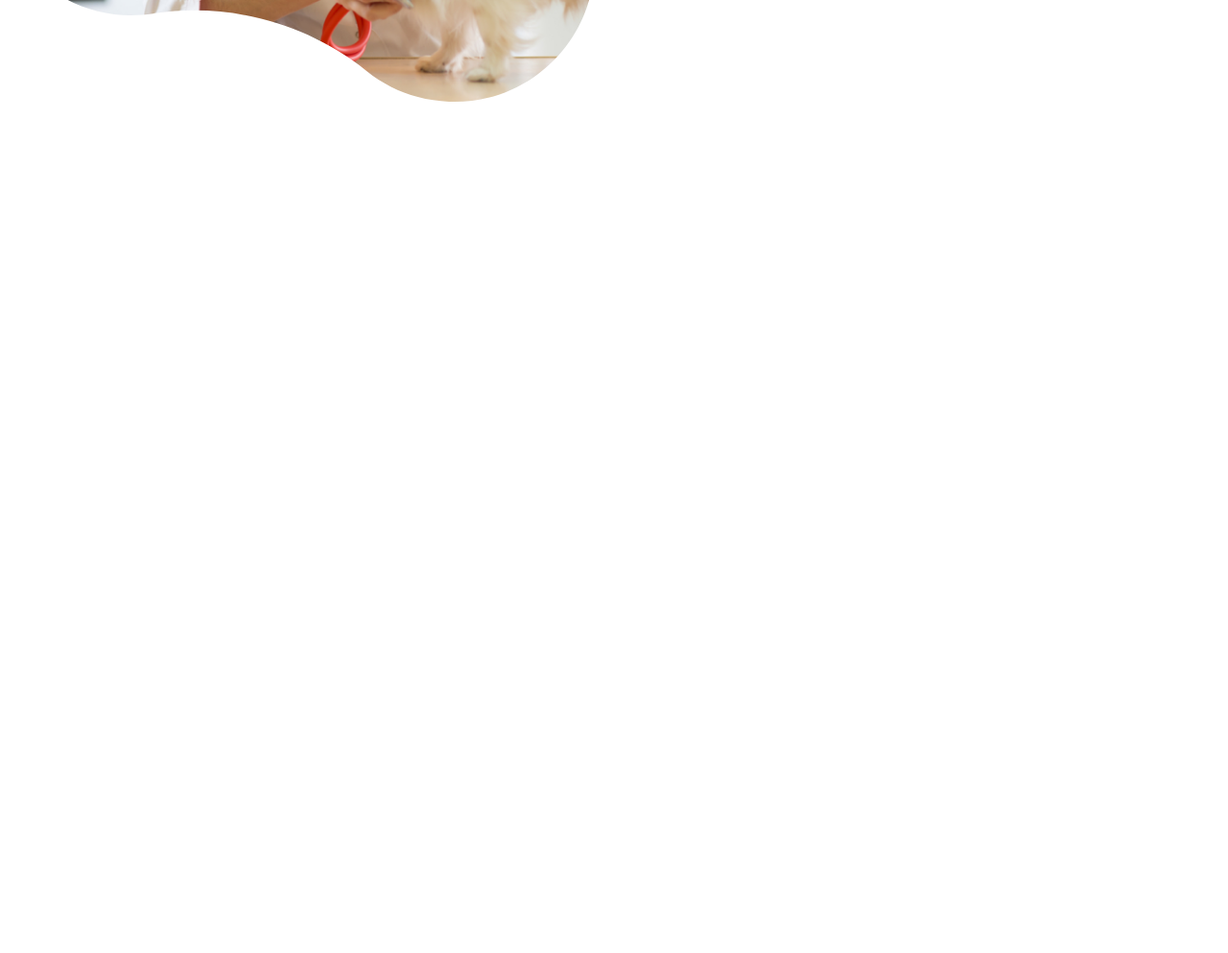
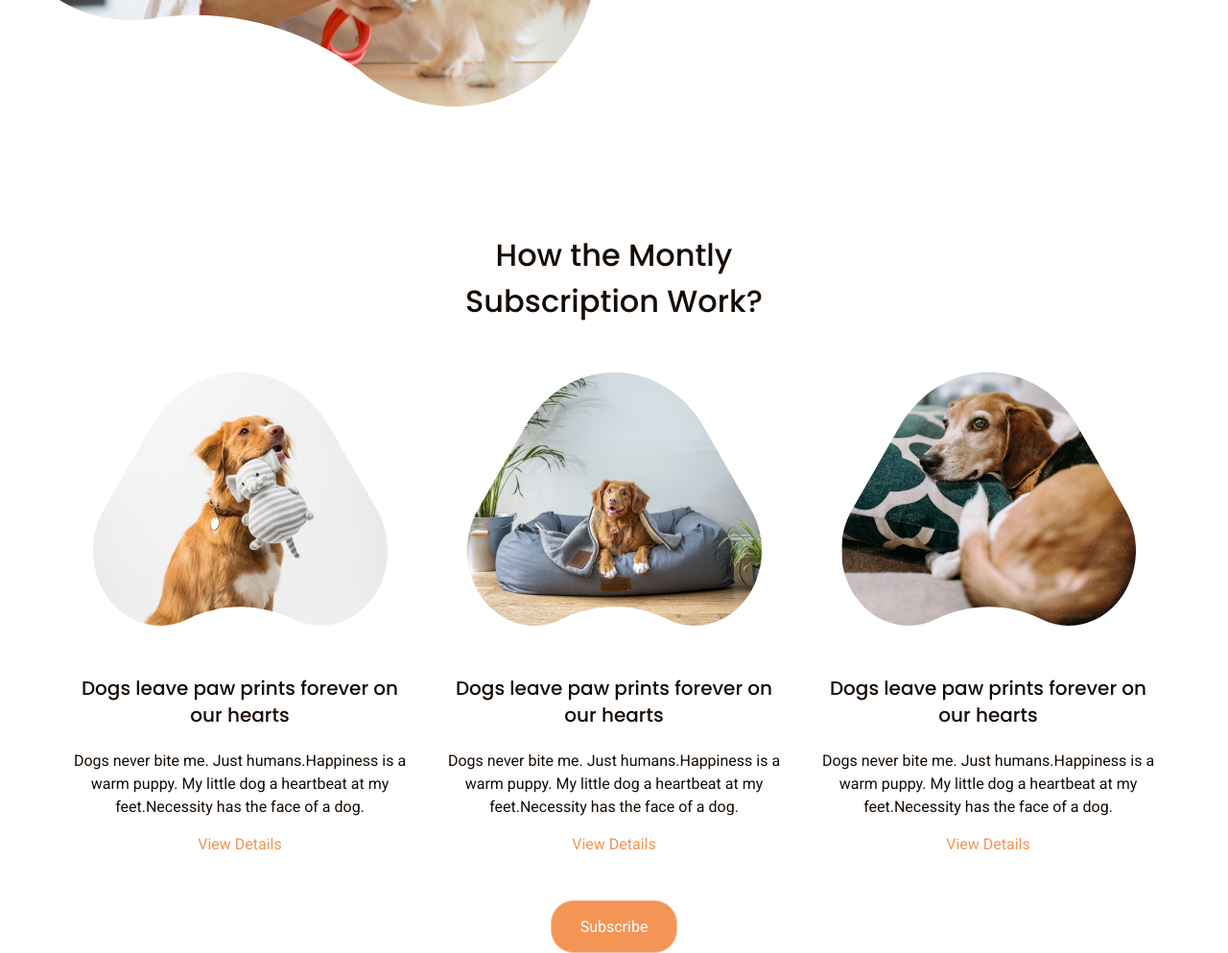
Before and after one commit to heywhyyou/dog-product, a website: page index.html in a window 1280 px wide. Shown: the part 2823-3816 px from the top of the page at 96% size. Before the commit the page ends 3060 px from the top, so only its background shows below. Drawn offline with Linux system fonts and the light colour scheme.

Commit message:
feat: add subscription section

```diff
--- a/index.html
+++ b/index.html
@@ -230,7 +230,7 @@
                 <button class="btn btn-primary btn-big-br">
                   Appointment Now
                 </button>
-                <button class="btn btn-transparent btn-full-br">
+                <button class="btn btn-transparent btn-big-br">
                   See Details
                 </button>
               </div>
@@ -239,6 +239,68 @@
           <div class="care__details"></div>
         </div>
       </section>
+
+      <section class="subscription">
+        <div class="container">
+          <h2 class="subscription__heading">
+            How the Montly <br />
+            Subscription Work?
+          </h2>
+          <div class="subscription__grid">
+            <div class="subscription__card">
+              <img
+                src="img/dog-1.png"
+                alt="A dog"
+                class="subscription__image"
+              />
+              <h3 class="subscription__title">
+                Dogs leave paw prints forever on our hearts
+              </h3>
+              <p class="subscription__description">
+                Dogs never bite me. Just humans.Happiness is a warm puppy. My
+                little dog a heartbeat at my feet.Necessity has the face of a
+                dog.
+              </p>
+              <a href="#" class="subscription__link">View Details</a>
+            </div>
+            <div class="subscription__card">
+              <img
+                src="img/dog-2.png"
+                alt="A dog"
+                class="subscription__image"
+              />
+              <h3 class="subscription__title">
+                Dogs leave paw prints forever on our hearts
+              </h3>
+              <p class="subscription__description">
+                Dogs never bite me. Just humans.Happiness is a warm puppy. My
+                little dog a heartbeat at my feet.Necessity has the face of a
+                dog.
+              </p>
+              <a href="#" class="subscription__link">View Details</a>
+            </div>
+            <div class="subscription__card">
+              <img
+                src="img/dog-3.png"
+                alt="A dog"
+                class="subscription__image"
+              />
+              <h3 class="subscription__title">
+                Dogs leave paw prints forever on our hearts
+              </h3>
+              <p class="subscription__description">
+                Dogs never bite me. Just humans.Happiness is a warm puppy. My
+                little dog a heartbeat at my feet.Necessity has the face of a
+                dog.
+              </p>
+              <a href="#" class="subscription__link">View Details</a>
+            </div>
+          </div>
+          <a href="#" class="subscription__btn btn btn-primary btn-big-br">
+            Subscribe
+          </a>
+        </div>
+      </section>
     </main>
   </body>
 </html>
--- a/sass/components/_buttons.scss
+++ b/sass/components/_buttons.scss
@@ -6,7 +6,7 @@
   font-family: "Roboto", sans-serif;
   font-size: 1.6rem;
   font-weight: 400;
-  padding: 1.2rem 3rem;
+  padding: 1.45rem 3rem;
   border: none;
   display: inline-flex;
   align-items: center;
@@ -21,9 +21,13 @@
     color: #f29555;
   }
 
+  &-small-br,
+  &-big-br {
+    border: 1px solid lighten(#f29555, 15);
+  }
+
   &-small-br {
     border-radius: 4px;
-    border: 1px solid #f29555;
   }
 
   &-big-br {
--- a/sass/layout/_index.scss
+++ b/sass/layout/_index.scss
@@ -3,3 +3,4 @@
 @forward "features";
 @forward "popular";
 @forward "care";
+@forward "subscription";
--- /dev/null
+++ b/sass/layout/_subscription.scss
@@ -0,0 +1,73 @@
+.subscription {
+  &__heading {
+    text-align: center;
+    margin-bottom: 5rem;
+  }
+
+  &__grid {
+    display: grid;
+    grid-template-columns: repeat(3, 1fr);
+    column-gap: 3rem;
+  }
+
+  &__card {
+    display: grid;
+    grid-template-rows: 26.4rem auto auto auto;
+    justify-items: center;
+  }
+
+  &__image {
+    mask-image: url(/img/dog-shape.svg);
+    mask-size: auto;
+    mask-repeat: no-repeat;
+    mask-position: center;
+
+    -webkit-mask-image: url(/img/dog-shape.svg);
+    -webkit-mask-size: contain;
+    -webkit-mask-repeat: no-repeat;
+    -webkit-mask-position: center;
+  }
+
+  &__title {
+    margin-top: 5.1rem;
+    margin-bottom: 2.2rem;
+    color: #170c04;
+    text-align: center;
+    font-family: "Poppins", sans-serif;
+    font-size: 2rem;
+    font-style: normal;
+    font-weight: 500;
+    line-height: 2.8rem; /* 140% */
+  }
+
+  &__description {
+    margin-bottom: 1.5rem;
+    text-align: center;
+  }
+
+  &__link {
+    margin-bottom: 4.6rem;
+  }
+
+  &__btn.btn {
+    display: block;
+    margin: 0 auto;
+    max-width: max-content;
+  }
+}
+
+//   &__image {
+// mask-image: url(/img/clipDog.svg);
+// mask-size: auto;
+// mask-repeat: no-repeat;
+// mask-position: center;
+
+// -webkit-mask-image: url(/img/clipDog.svg);
+// -webkit-mask-size: contain;
+// -webkit-mask-repeat: no-repeat;
+// -webkit-mask-position: center;
+//   img{
+//     height: 100%;
+//     object-fit: cover;
+//   }
+// }
```
Also changed, not shown: css/style.css, img/dog-1.png (added), img/dog-2.png (added), img/dog-3.png (added), img/dog-shape.svg (added), 1 other file.
